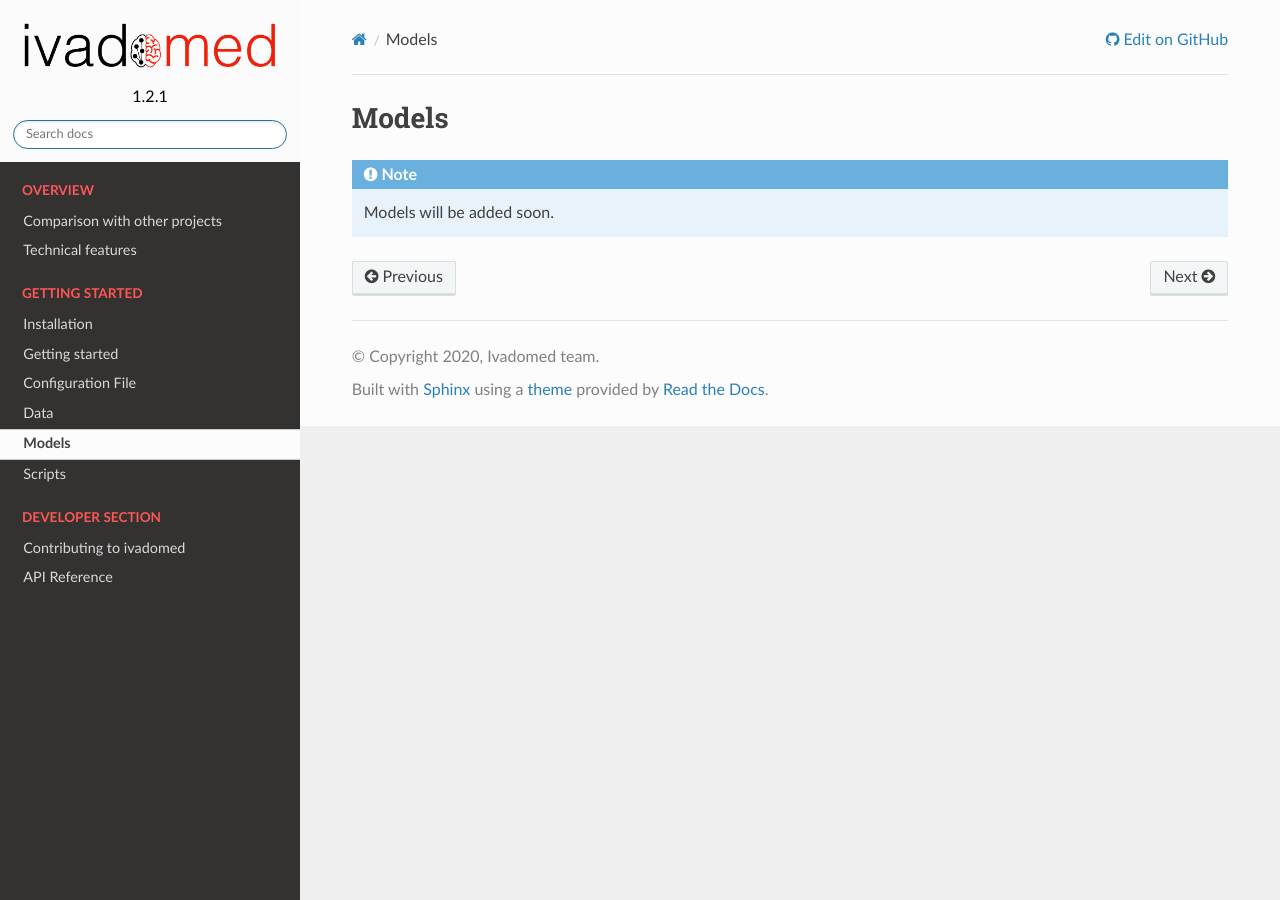
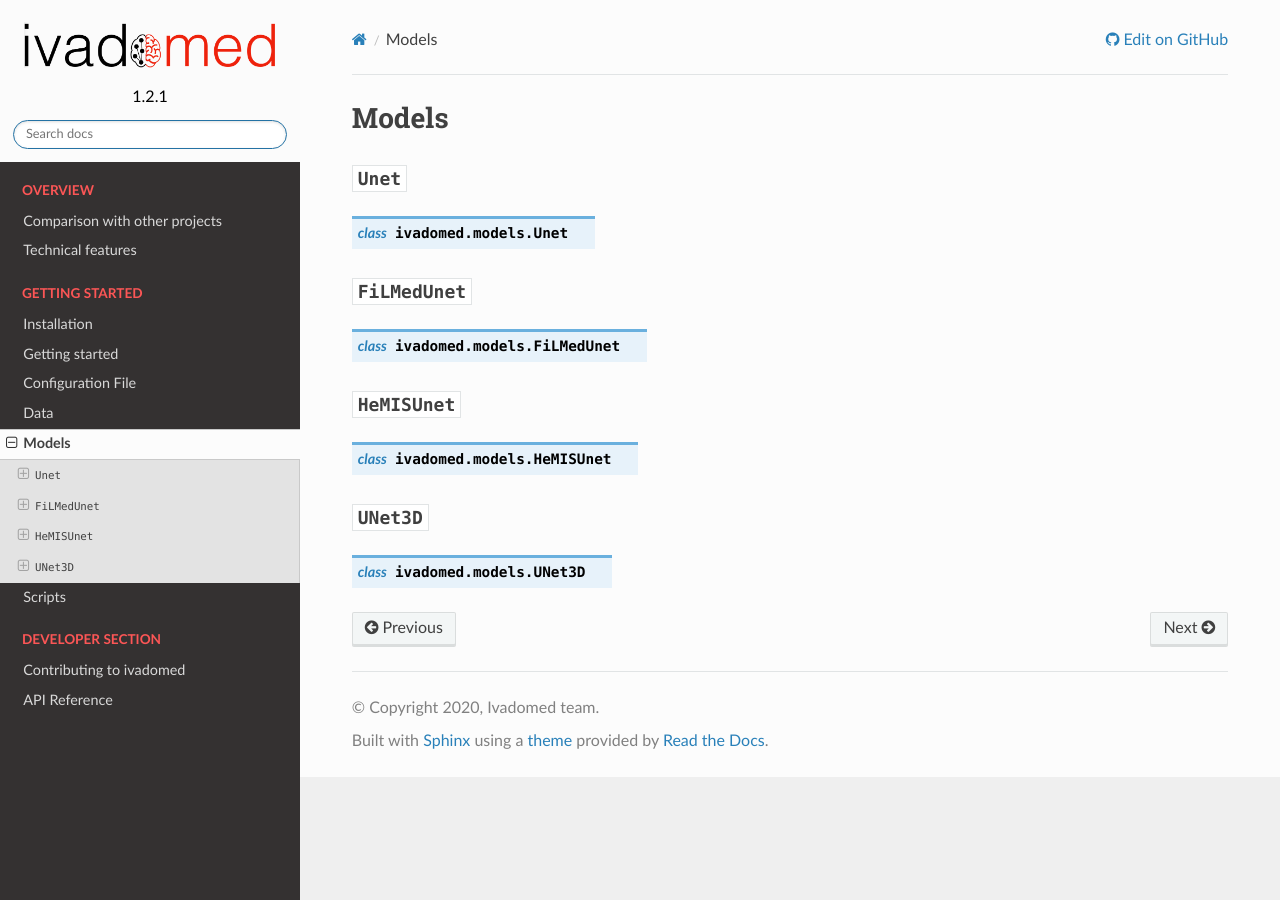
Before and after one commit to ivadomed/ivadomed, a Sphinx documentation site: the page built from docs/source/models.rst, in a window 1280 px wide. Built offline with Sphinx 7.4.7 and the Read the Docs theme 2.0.0, drawn with Linux system fonts in a browser that asks for light colours; pages that are not in the unit, such as notebooks, are missing from menus.

Commit message:
models.rst: fill models

```diff
--- a/docs/source/models.rst
+++ b/docs/source/models.rst
@@ -1,4 +1,25 @@
 Models
 ======
 
-.. note:: Models will be added soon.
+:mod:`Unet`
+---------------------------
+
+.. class:: ivadomed.models.Unet
+
+
+:mod:`FiLMedUnet`
+---------------------------
+
+.. class:: ivadomed.models.FiLMedUnet
+
+
+:mod:`HeMISUnet`
+---------------------------
+
+.. class:: ivadomed.models.HeMISUnet
+
+
+:mod:`UNet3D`
+---------------------------
+
+.. class:: ivadomed.models.UNet3D
```
